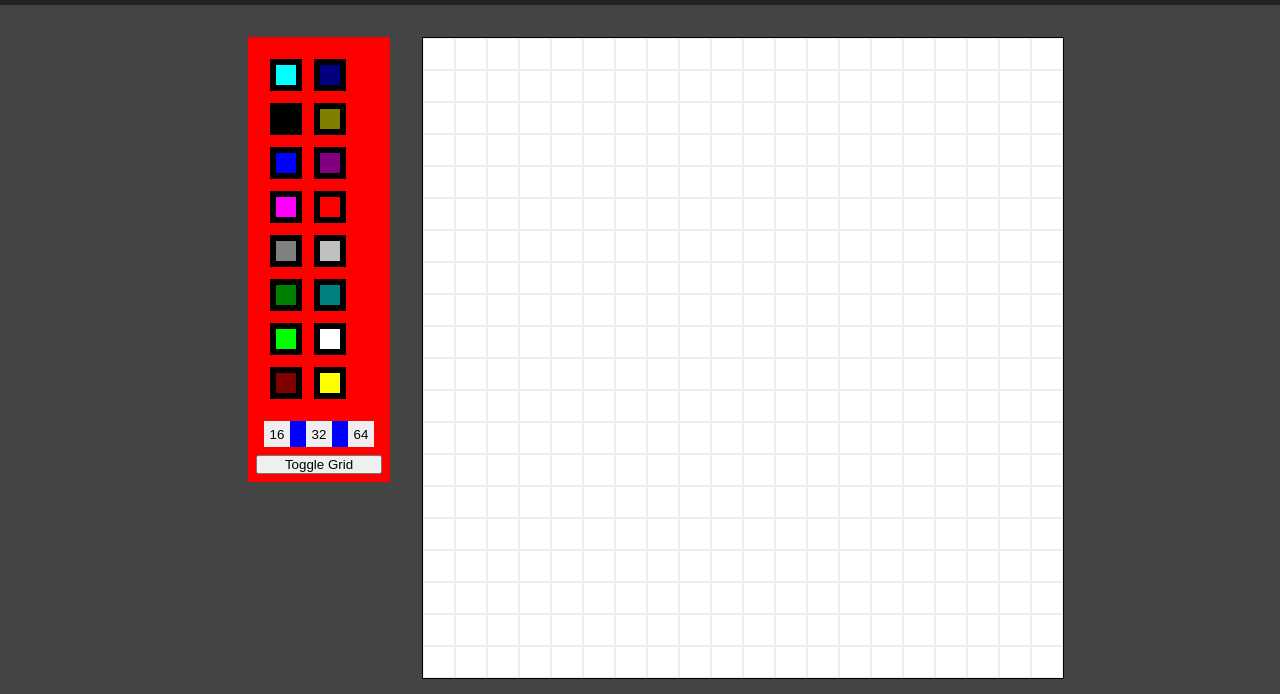
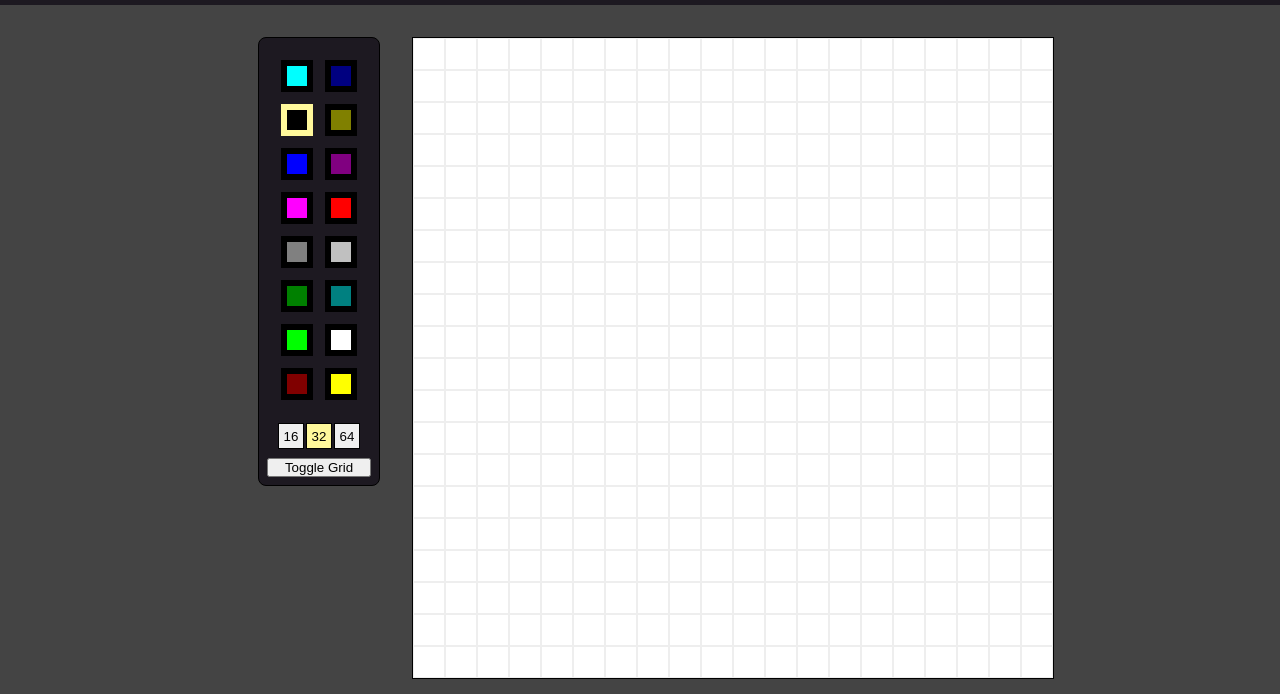
Before and after one commit to Lemuren/etch-a-sketch, a plain HTML site: page index.html in a window 1280 px wide. Both pictures are taken after a click on the button 285 px from the left and 225 px from the top of the page. Shown: the part 106-800 px from the top of the page. Drawn offline with Linux system fonts and the light colour scheme.

Commit message:
Style sidepanel

```diff
--- a/index.html
+++ b/index.html
@@ -45,7 +45,7 @@
 
                 <div class="size-picker">
                     <button id="16">16</button>
-                    <button id="32">32</button>
+                    <button class="active" id="32">32</button>
                     <button id="64">64</button>
                 </div>
 
--- a/javascript.js
+++ b/javascript.js
@@ -12,12 +12,20 @@ document.body.onmouseup = () => isMouseDown = false;
 document.querySelector('.toggle-grid').addEventListener('click', toggleGrid);
 
 
+
 function paint(e) {
     if ((isMouseDown) || (e.type == 'mousedown'))
         e.target.style.cssText += `background: ${chosenColor}`;
 }
 
 function chooseColor(color) {
+    const buttons = document.querySelectorAll('.color-picker button');
+    for (let button of buttons) {
+        if (button.id == color)
+            button.classList.add('active');
+        else
+            button.classList.remove('active');
+    }
     chosenColor = color;
 }
 
@@ -53,10 +61,17 @@ function createCanvas() {
 
 function setPixelSize(size) {
     let clear = confirm('Warning: This will clear the canvas!');
-    if (clear) {
-        pixelSize = CANVAS_SIZE / size;
-        createCanvas();
+    if (!clear) return;
+
+    pixelSize = CANVAS_SIZE / size;
+    const buttons = document.querySelectorAll('.size-picker button');
+    for (let button of buttons) {
+        if (button.id == size)
+            button.classList.add('active');
+        else
+            button.classList.remove('active');
     }
+    createCanvas();
 }
 
 
--- a/style.css
+++ b/style.css
@@ -17,7 +17,7 @@ h1 {
     flex-direction: column;
     justify-content: center;
     align-items: center;
-    background-color: #222222;
+    background-color: #1d1921;
     margin: 0 0 32px 0;
     padding: 8px;
 }
@@ -35,10 +35,15 @@ h1 {
 .sidepanel {
     display: flex;
     flex-direction: column;
-    background: red;
+    background-color: #1d1921;
     padding: 8px;
     margin: 0 32px 32px 32px;
     height: 100%;
+    border-radius: 8px;
+
+    border-style: solid;
+    border-color: black;
+    border-width: 1px;
 }
 
 .color-picker {
@@ -64,20 +69,33 @@ h1 {
 }
 
 .size-picker {
+    display: flex;
+    justify-content: center;
+    font-size: 0;
     margin: 8px;
-    background: blue;
 }
 
 .size-picker button {
     text-align: center;
+    box-sizing: border-box;
 
     width: 26px;
     height: 26px;
 
-    margin: 0px;
-    padding: 0;
+    margin: 1px;
+    padding: 4px;
 
-    border-style: none;
+    border-style: solid;
+    border-width: 1px;
+    border-color: black;
+}
+
+.size-picker button.active {
+    background-color: #fff89b;
+}
+
+.color-picker button.active {
+    border-color: #fff89b;
 }
 
 .toggle-grid {
@@ -86,6 +104,7 @@ h1 {
     padding: 0;
     text-align: center;
 }
+
 
 
 
```
